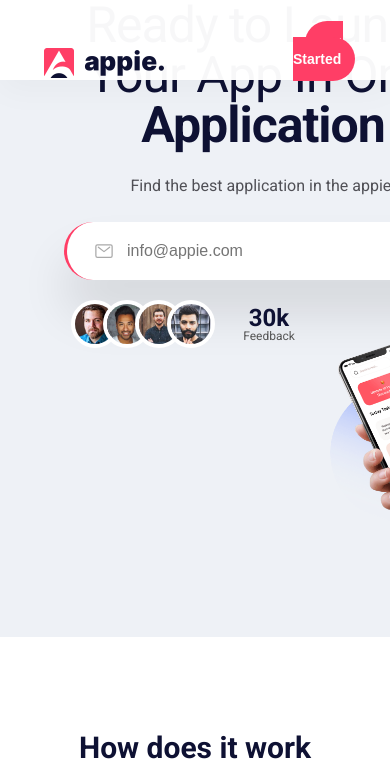
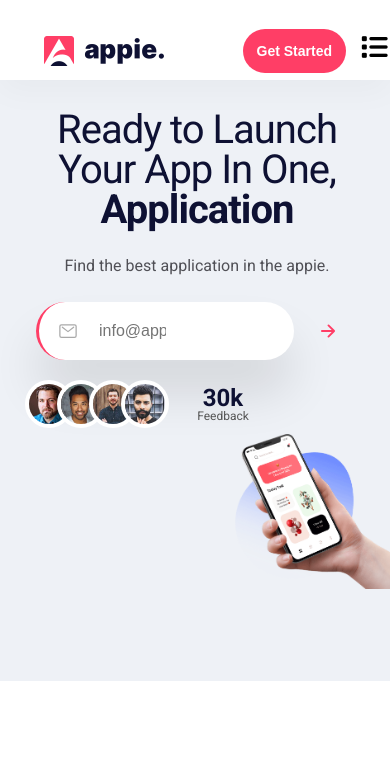
Before and after one commit to diaaqassem/appie, a plain HTML site: page index.html in a window 390 px wide. Shown: the top 772 px of the page. Drawn offline with nearby package versions, Linux system fonts and the light colour scheme.

Commit message:
modified the css file

```diff
--- a/css/style.css
+++ b/css/style.css
@@ -6,8 +6,12 @@ header
 
 header {
     background-color: var(--primary2);
-    transition: 0.3s all;
-  }
+    tranuition: 0.3s all;
+  }
+
+
+
+
 
   .icona {
     display: none !important;
@@ -50,7 +54,10 @@ header {
 
   .big-nav {
     display: flex;
-    align-items: center;
+    width: 50%;
+    align-items: center;
+    position: relative;
+    bottom: 12px;
   }
 
   .nav-list {
@@ -866,7 +873,7 @@ header {
   .plan-btn-active:link,
   .plan-btn-active:visited {
     margin-bottom:1.6rem;
-    padding: 1.6rem 2.8rem;
+    padding: 1.6rem 1.8rem;
     color: #fff;
     font-size: 1.6rem;
     font-weight: 600;
@@ -1318,7 +1325,8 @@ header {
 
   .head-container {
     grid-template-columns: 1fr;
-    padding: 0 8rem;
+    padding: 0 !important;
+    padding-top: 11rem !important;
     gap: 6.4rem;
   }
 
@@ -1330,8 +1338,8 @@ header {
   .sub-appie {
     width: 60%;
     position: relative;
-    bottom: 10rem;
-    left: 18rem;
+    bottom: 9rem;
+    left: 13rem;
   }
 
   .customers {
@@ -1727,9 +1735,6 @@ left: 13rem;
     width: 4rem;
   }
 
-  .head-container {
-    padding: 0;
-  }
 
   .parent-text {
     text-align: center;
@@ -1793,6 +1798,10 @@ left: 13rem;
   }
   .grid--3cols {
     grid-template-columns: 1fr;
+  }
+
+  .email {
+    width: 80%;
   }
 }
 
@@ -1857,7 +1866,7 @@ left: 13rem;
     right: -8rem;
 }
 .first-text {
-  font-size: 5rem;
+  font-size: 4rem;
   }
   .social {
     text-align: center !important;
@@ -1874,3 +1883,19 @@ left: 13rem;
 .grid--4cols {
   grid-template-columns: 1fr !important;
 }
+
+.big-nav {
+  width: 33%;
+}
+
+.customers {
+  right: 6rem;
+}
+
+.container-service {
+  padding: 0 !important;
+  margin: 0 !important;
+  position: relative;
+    right: 2rem;
+}
+}
--- a/index.html
+++ b/index.html
@@ -197,7 +197,7 @@
             </button>
           </div>
         </div>
-        <div class="container">
+        <div class="container  container-service">
           <div class="big-services grid grid--3cols">
             <div class="parent-services">
               <ion-icon name="flash" class="sec-icon flash"></ion-icon>
```
